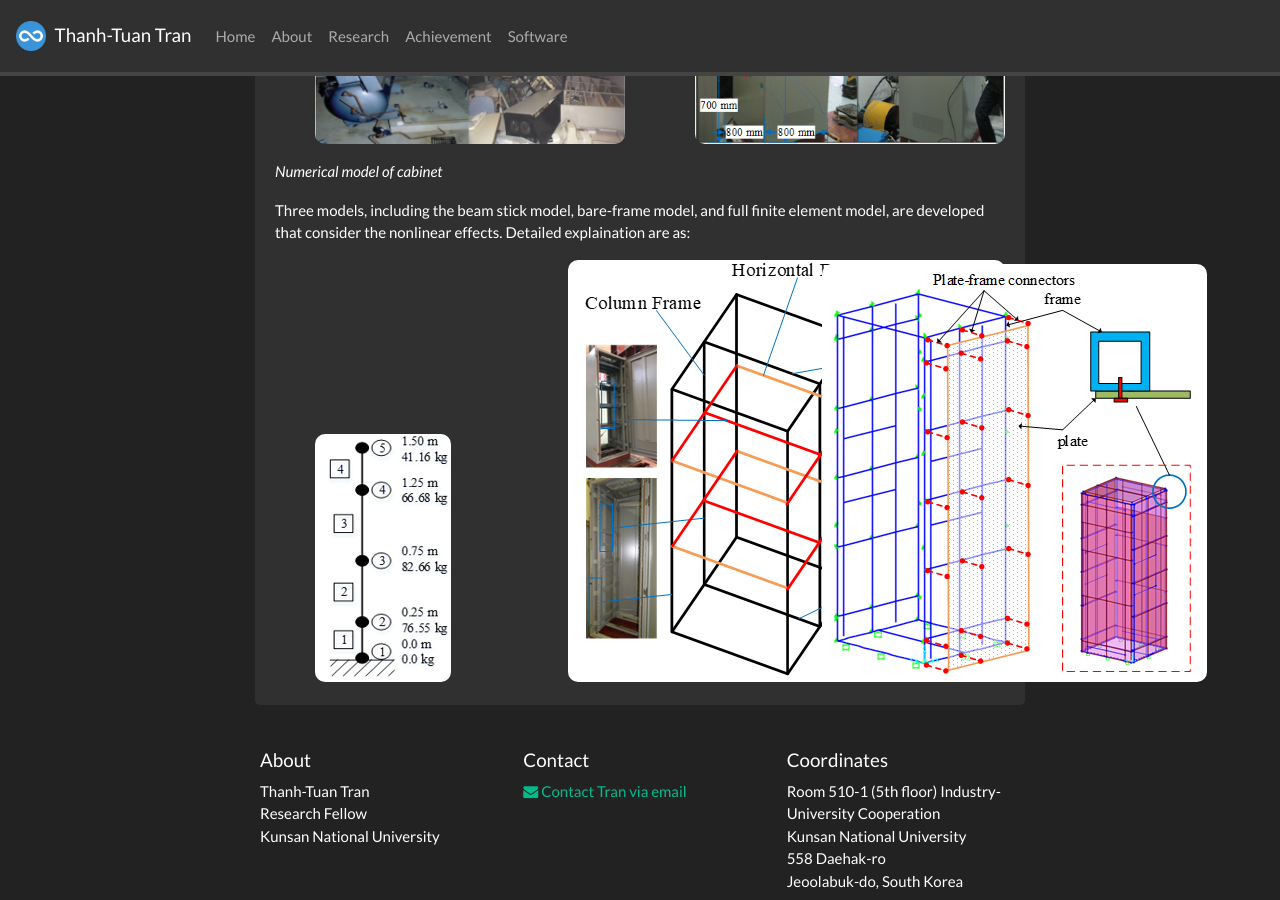
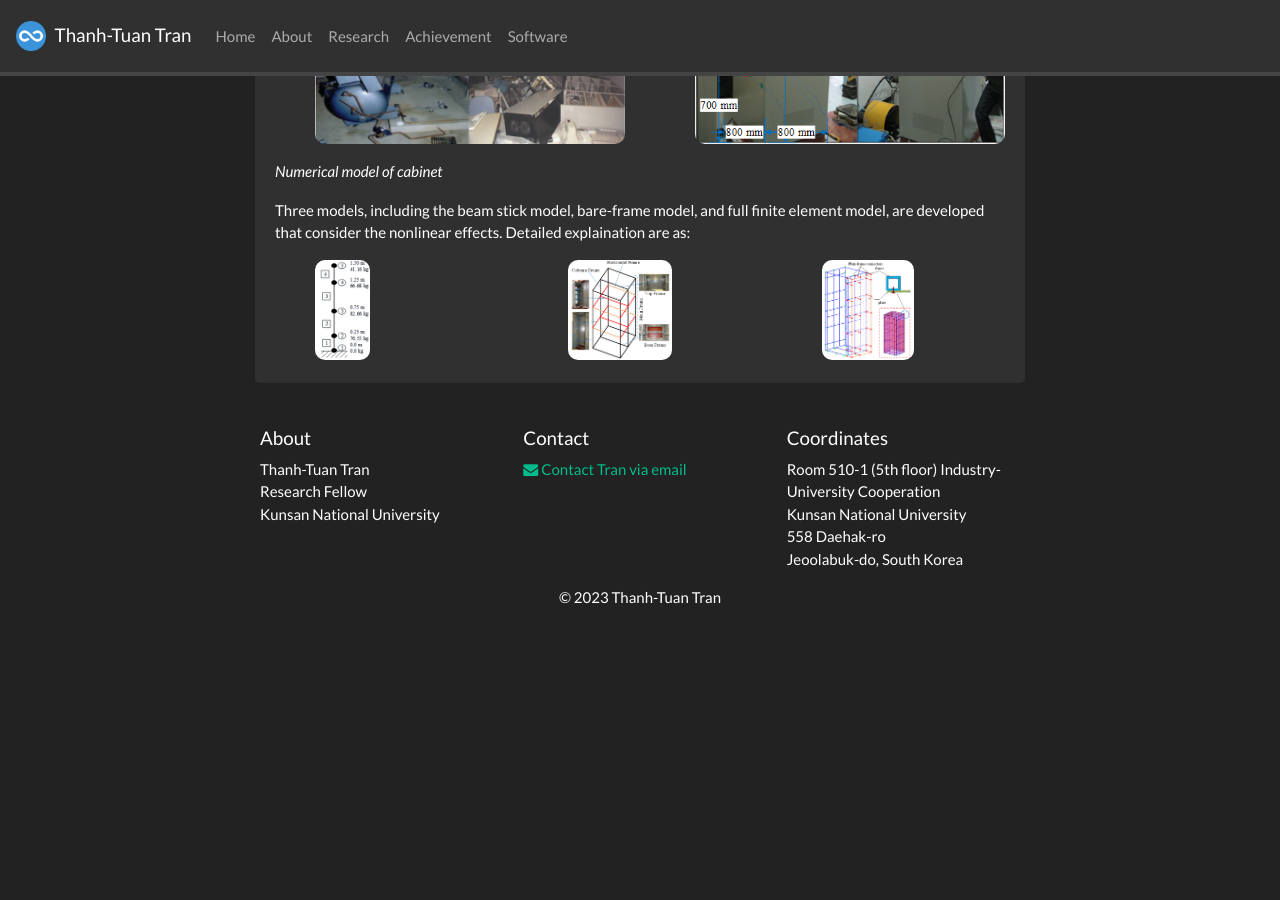
Before and after one commit to 3tbk/3tbk, a Jekyll site: the page built from _pages/research.md, in a window 1280 px wide and 900 px high, scrolled down 2474 px. Built offline with Jekyll 4.4.1, drawn with Linux system fonts in a browser that asks for light colours; nearby versions of some CDN libraries; a style sheet for code colours, icons or effects is not loaded; after the commit the page ends 3099 px from its top, so only the background shows below that.

Commit message:
Update research.md

```diff
--- a/_pages/research.md
+++ b/_pages/research.md
@@ -113,17 +113,17 @@ iframe {
   </div>
   <div class="col-md-4 col-sm-12">
    <ul>
-     <p><img src="{{ site.url }}{{ site.baseurl }}/images/research/cabinet 3.png" height="7%"/></p>
+     <p><img src="{{ site.url }}{{ site.baseurl }}/images/research/cabinet 3.png" height="100"/></p>
    </ul>
   </div>
   <div class="col-md-4 col-sm-12" style="background-color:transparent">
    <ul>
-     <p><img src="{{ site.url }}{{ site.baseurl }}/images/research/cabinet 4.png" height="100%"/></p>
+     <p><img src="{{ site.url }}{{ site.baseurl }}/images/research/cabinet 4.png" height="100"/></p>
    </ul>
   </div>
   <div class="col-md-4 col-sm-12" style="background-color:transparent">
    <ul>
-     <p><img src="{{ site.url }}{{ site.baseurl }}/images/research/cabinet 5.png" height="100%"/></p>
+     <p><img src="{{ site.url }}{{ site.baseurl }}/images/research/cabinet 5.png" height="100"/></p>
    </ul>
   </div>
 </div>
```
